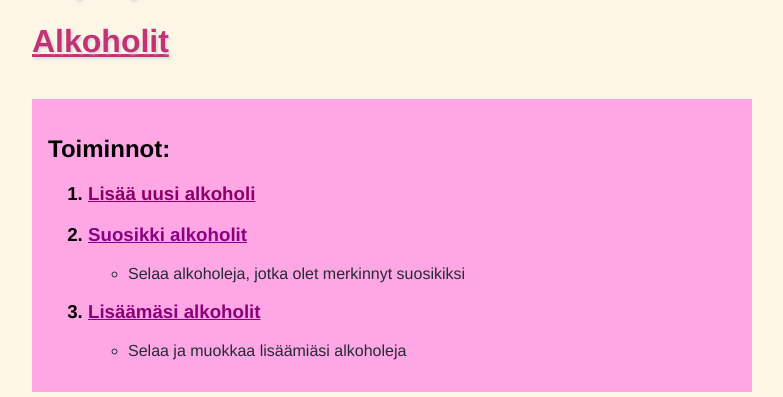
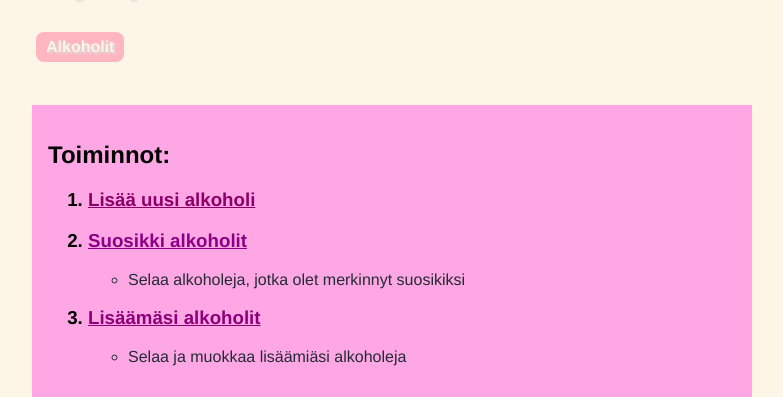
Before and after one commit to seppaemi/tsoha-juomasovellus, a Flask app: template templates/welcome_page.html in a window 1280 px wide. Shown: the part 157-554 px from the top of the page, without its empty margins (248-1031 px from the left). Run offline with Flask 2, Linux system fonts and the light colour scheme; the template is opened without the code that fills it, so the values that code supplies are empty; the visitor is signed in with stand-in values (Sample User, id 1).

Commit message:
button fix 2

```diff
--- a/templates/welcome_page.html
+++ b/templates/welcome_page.html
@@ -4,7 +4,7 @@
 {% if session.user_id %}
 <h1>Käyttäjän {{ name }} oma sivu</h1>
 <h1>
-    <a href="/alcohols" class=""button">Alkoholit</a>
+    <a href="/alcohols" class="button">Alkoholit</a>
 </h1>
 <br>
 <div class="logblock" style="background-color: #ffa7e5">
```
